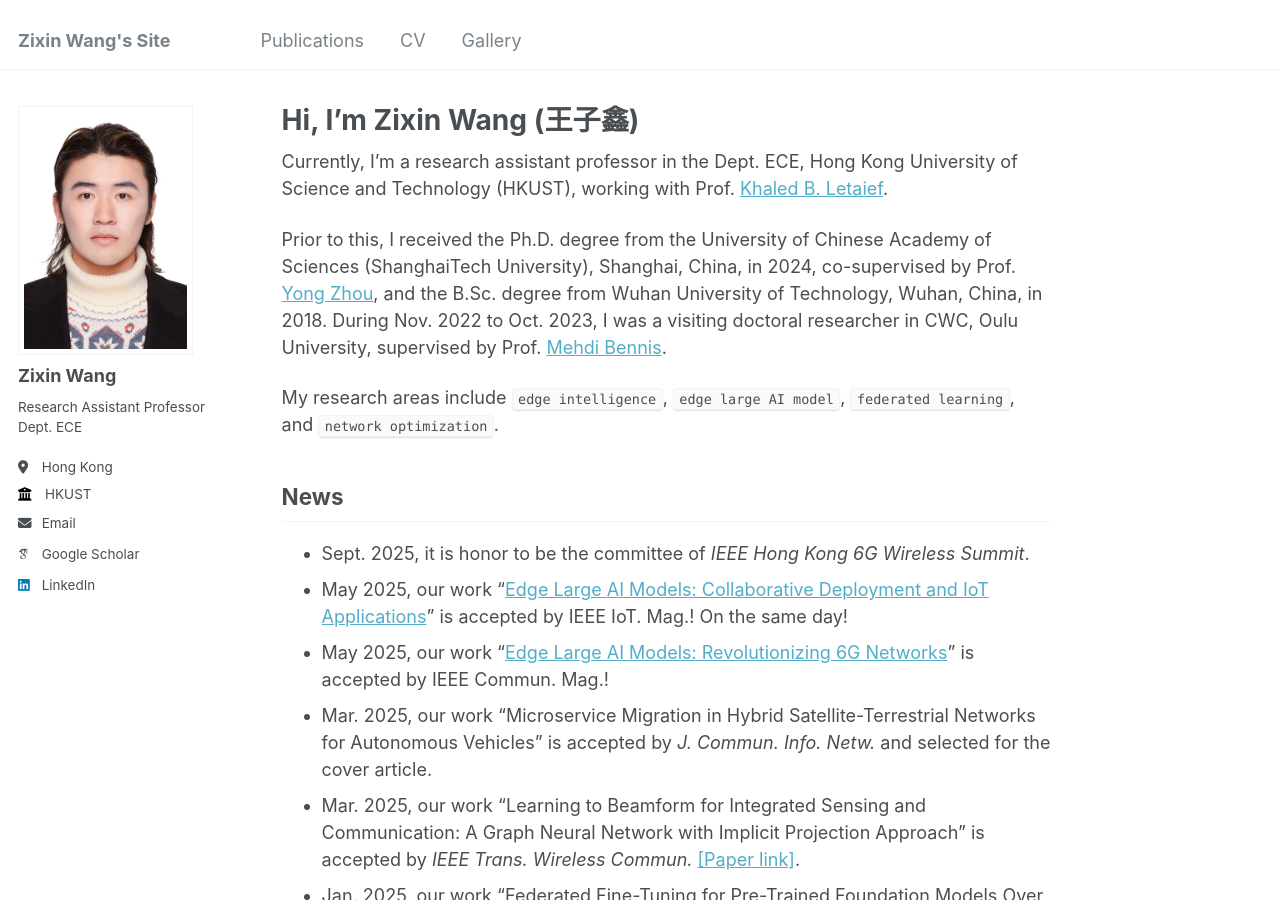
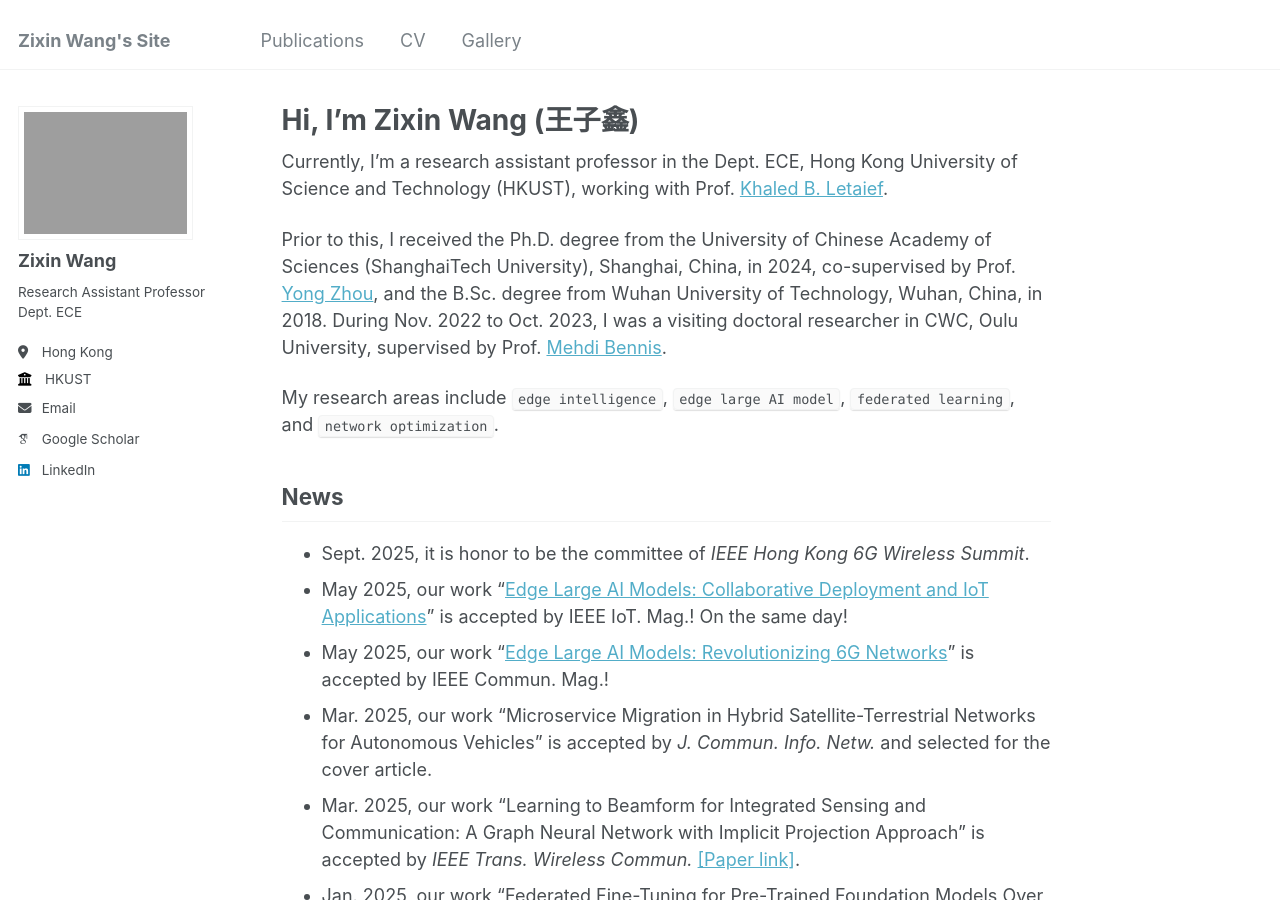
Before and after one commit to eewangzx/eewangzx.github.io, a Jekyll site: the page built from _pages/about.md, in a window 1280 px wide and 900 px high. Built offline with Jekyll 4.4.1, drawn with Linux system fonts in a browser that asks for light colours; some web fonts are replaced.

Commit message:
Update _config.yml

```diff
--- a/_config.yml
+++ b/_config.yml
@@ -21,7 +21,7 @@ repository               : "eewangzx/eewangzx.github.io"
 #               Additional customization can be done by editing /_includes/author-profile.html
 author:
   # Biographic information
-  avatar           : "me.jpg"
+  avatar           : "protrait.png"
   name             : "Zixin Wang"
   pronouns         : # example: "she/her"
   bio              : "Research Assistant Professor<br>Dept. ECE"
```
